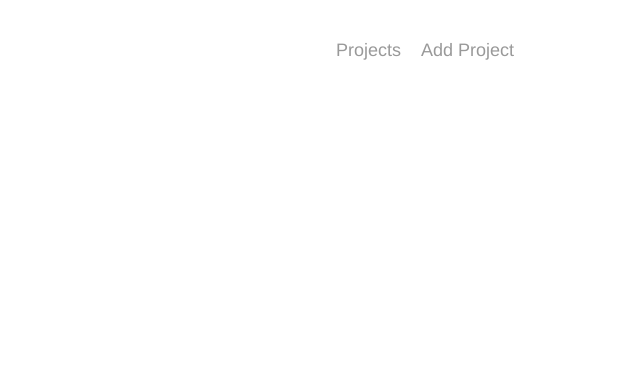
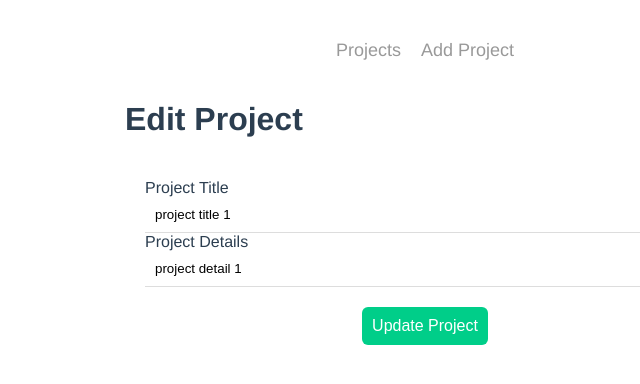
Before and after one commit to Lin-Htet-Phyo/project-planner-vuejs, a Vue app: page /edit-project/1 in a window 1280 px wide. Before the commit this address had no page. Shown: the top 384 px of the page, without its empty margins (215-855 px from the left). Built offline with nearby package versions, Linux system fonts and the light colour scheme; data requests are answered from the project's data file.

Commit message:
update project

```diff
--- /dev/null
+++ b/database/db.json
@@ -0,0 +1,22 @@
+{
+  "projects": [
+    {
+      "id": "1",
+      "title": "project title 1",
+      "detail": "project detail 1",
+      "complete": true
+    },
+    {
+      "id": "2",
+      "title": "project title 2",
+      "detail": "project detail 2",
+      "complete": false
+    },
+    {
+      "id": "3",
+      "title": "project title 3",
+      "detail": "project detail 3",
+      "complete": false
+    }
+  ]
+}
--- a/src/components/SingleProject.vue
+++ b/src/components/SingleProject.vue
@@ -6,7 +6,9 @@
       </div>
       <div>
         <span class="material-icons" @click="deleteProject">delete</span>
-        <span class="material-icons">edit</span>
+        <router-link :to="{name:'editProject', params: {id: project.id}}">
+          <span class="material-icons">edit</span>
+        </router-link>
         <span class="material-icons" @click="completeProject">done</span>
       </div>
     </div>
--- a/src/router/index.js
+++ b/src/router/index.js
@@ -1,6 +1,7 @@
 import { createRouter, createWebHistory } from 'vue-router'
 import HomeView from '../views/HomeView.vue'
 import AddProject from '../views/AddProject.vue'
+import EditProject from '../views/EditProject.vue'
 
 const routes = [
   {
@@ -13,6 +14,12 @@
     name: 'addProject',
     component: AddProject
   },
+  {
+    path: '/edit-project/:id',
+    name: 'editProject',
+    component: EditProject,
+    props: true
+  },
 
 ]
 
--- a/src/views/AddProject.vue
+++ b/src/views/AddProject.vue
@@ -7,8 +7,6 @@
     <input type="text" v-model="detail" />
     <button>Add Project</button>
   </form>
-  <p>{{ title }}</p>
-  <p>{{ detail }}</p>
 </template>
 
 <script>
@@ -17,25 +15,28 @@
     return {
       title: "",
       detail: "",
-      api: "http://localhost:3000/projects"
+      api: "http://localhost:3000/projects",
     };
   },
   methods: {
     addProject() {
       fetch(this.api, {
-        method: 'POST',
+        method: "POST",
         headers: {
-          "Content-Type":"application/json"
+          "Content-Type": "application/json",
         },
-        body: JSON.stringify(
-          {
-            title: this.title,
-            detail: this.detail,
-            complete: false
-          }
-        )
-      });
-      // this.$emit('create',)
+        body: JSON.stringify({
+          title: this.title,
+          detail: this.detail,
+          complete: false,
+        }),
+      })
+        .then(() => {
+          this.$router.push("/");
+        })
+        .catch((err) => {
+          console.log(err);
+        });
     },
   },
 };
--- /dev/null
+++ b/src/views/EditProject.vue
@@ -0,0 +1,64 @@
+<template>
+  <h1>Edit Project</h1>
+  <form @submit.prevent="addProject">
+    <label>Project Title</label>
+    <input type="text" v-model="title" />
+    <label>Project Details</label>
+    <input type="text" v-model="detail" />
+    <button @click="updateProject">Update Project</button>
+  </form>
+</template>
+
+<script>
+export default {
+  props: ["id"],
+  data() {
+    return {
+      title: "",
+      detail: "",
+      api: "http://localhost:3000/projects/",
+    };
+  },
+  mounted() {
+    fetch(this.api + this.id)
+      .then((response) => {
+        return response.json();
+      })
+      .then((data) => {
+        this.title = data.title;
+        this.detail = data.detail;
+      })
+      .catch((err) => {
+        console.log(err);
+      });
+  },
+  methods: {
+    updateProject() {
+      fetch(
+        this.api + this.id,
+        {
+          method: 'PATCH',
+          headers: {
+            'Content-Type': 'application/json'
+          },
+          body: JSON.stringify(
+            {
+              title: this.title,
+              detail: this.detail
+            }
+          )
+        }
+      )
+      .then(() => {
+        this.$router.push("/");
+      })
+      .catch((err) => {
+        console.log(err);
+      })
+    }
+  }
+};
+</script>
+
+<style>
+</style>
```
